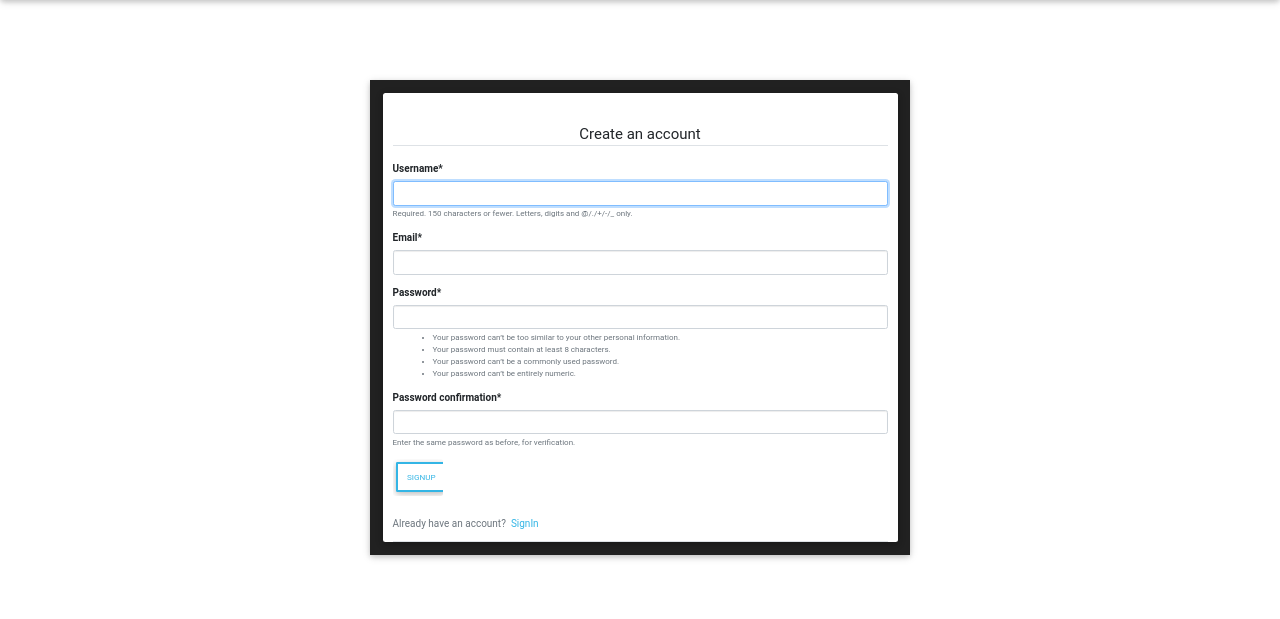
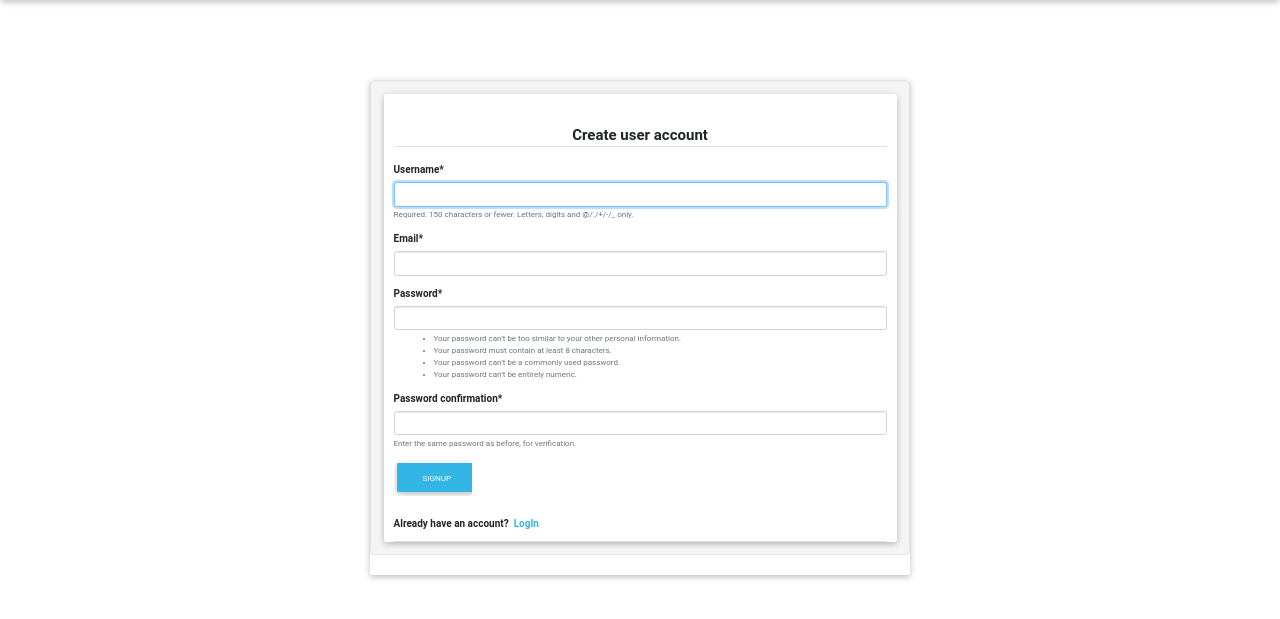
Before and after one commit to Valentino-Junior/extravangaza-awards, a Django app: page /register/ in a window 1280 px wide. Shown: the part 65-684 px from the top of the page. Run offline with Django 4.2, Linux system fonts and the light colour scheme; some libraries are stand-ins or nearby versions.

Commit message:
Adjusted the font weight

```diff
--- a/awards/templates/users/register.html
+++ b/awards/templates/users/register.html
@@ -8,20 +8,20 @@
       <div class="col-md-3"></div>
       <div class="col-md-6 mt-5">
         <div class="card">
-          <div class="card-body bg-dark">
+          <div class="card-body well">
             <div class="card bg- pl-3 pr-3 text-black">
               <form  method="post">
                 {% csrf_token %}
                 <div class="form-group">
-                  <legend class="border-bottom mb-4 text-center text-black mt-5">Create an account</legend>
+                  <legend class="border-bottom mb-4 text-center text-black mt-5"><b>Create user account</b></legend>
                   {{form|crispy}}
                 </div>
                 <div class="form-group">
-                  <input type="submit" class="btn btn-outline-info w-100 pl-2 pr-2"  value="SignUp">
+                  <input type="submit" class="btn btn-info w-100 "  value="SignUp">
                 </div>
               </form>
               <div class="border-bottom pt-3">
-                <p class="text-muted">Already have an account?<a class="ml-2 text-info" href="{% url 'login' %}">SignIn</a></p>
+                <p><b>Already have an account?</b><a class="ml-2 text-info" href="{% url 'login' %}"><b>LogIn</b></a></p>
               </div>
             </div>
           </div>
```
